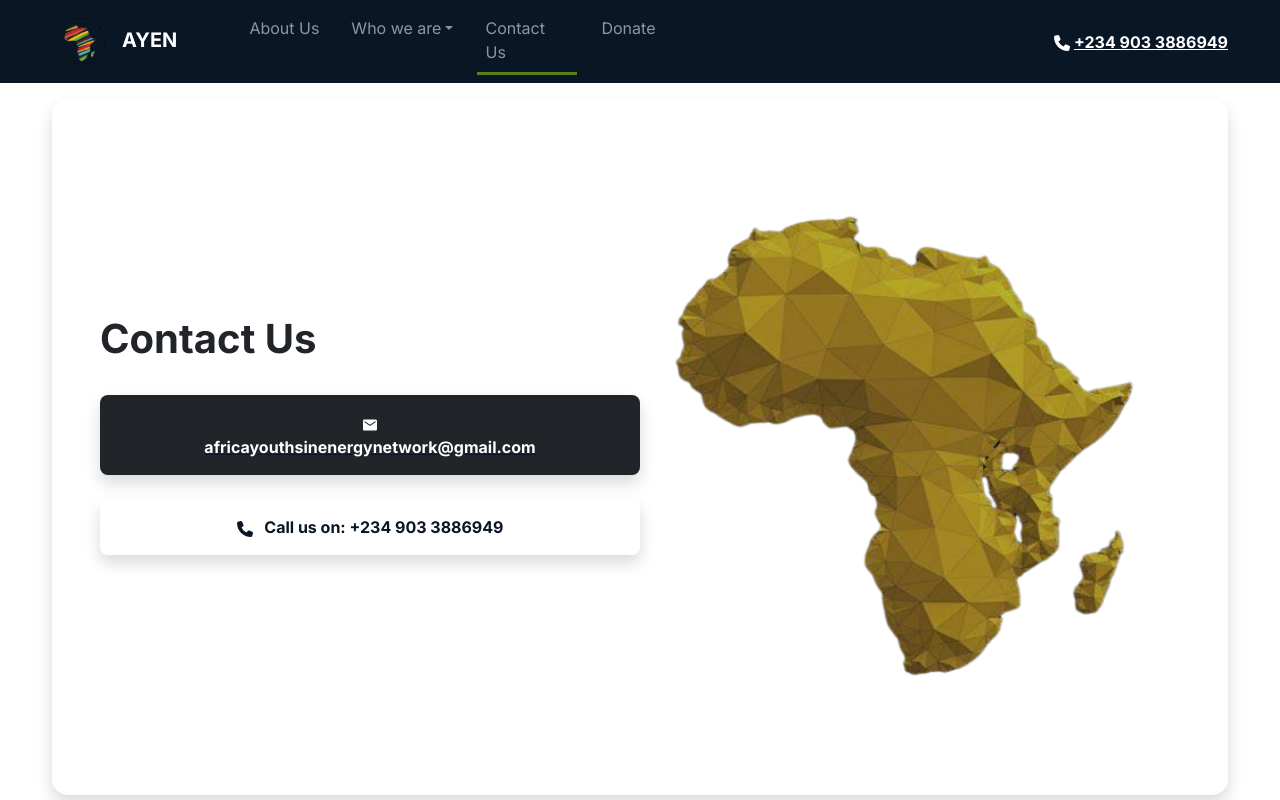
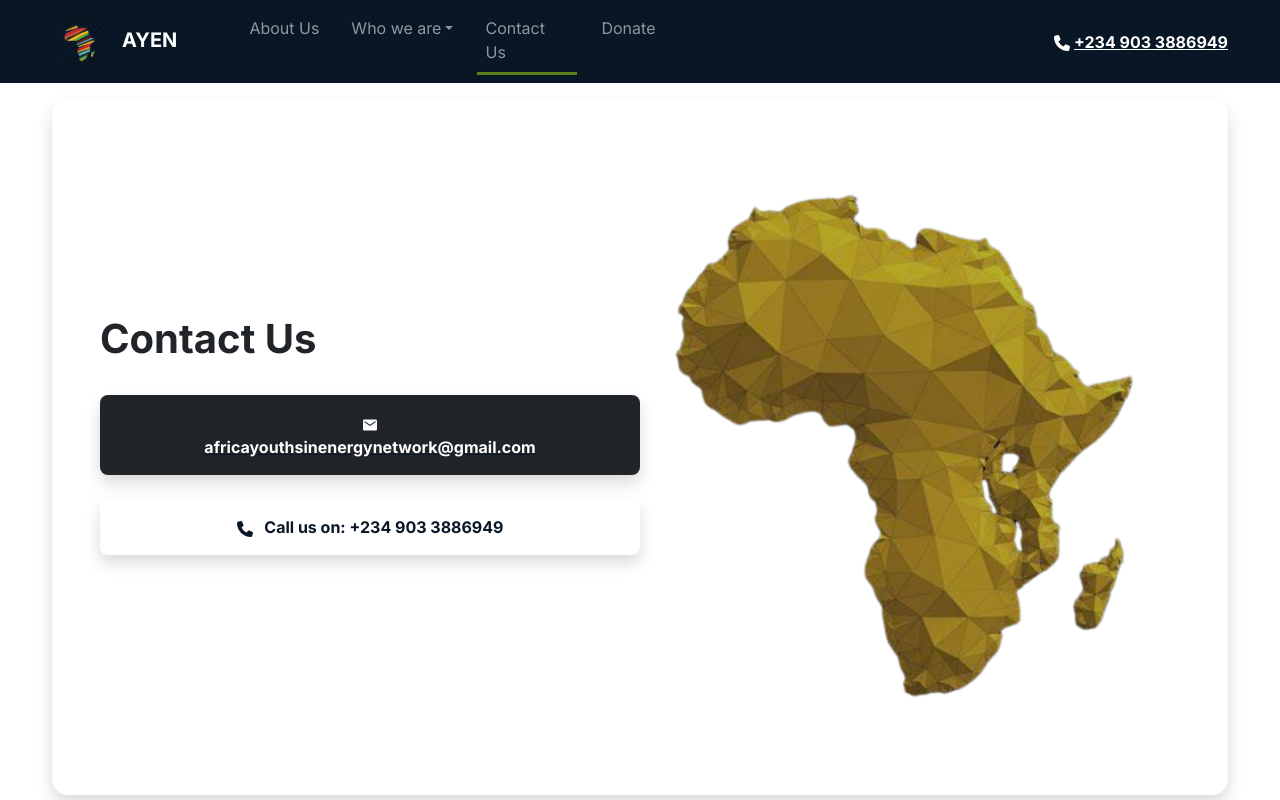
Before and after one commit to OptimusQuidFacit/Ayen, a Next.js app: page /contact in a window 1280 px wide. Shown: the top 800 px of the page. Built offline with nearby package versions, Linux system fonts and the light colour scheme.

Commit message:
adjusting map in contact page

```diff
--- a/src/app/contact/contact.module.css
+++ b/src/app/contact/contact.module.css
@@ -2,6 +2,9 @@
     position: relative;
     flex: 1;
     height: 600px;
+}
+.img{
+    object-fit: cover;
 }
 .container {
     min-height: 75vh;
--- a/src/app/contact/page.jsx
+++ b/src/app/contact/page.jsx
@@ -32,7 +32,7 @@ const page = () => {
                     </div>
                 </div>
                 <div className={`${styles.imgContainer}`}>
-                    <Image src={`/africa.png`} fill alt="A map of Africa which shows the organization is based in Africa"/>
+                    <Image className={styles.img} src={`/africa.png`} fill alt="A map of Africa which shows the organization is based in Africa"/>
                 </div>
             </section>
 
--- a/src/app/page.jsx
+++ b/src/app/page.jsx
@@ -14,7 +14,7 @@ const Home = () => {
     <div className={`${styles.wrapper} container`}>
       <header>
         <div className={`${styles.imgContainer}`}>
-          <Image className="rounded-3" src='/plug.jpg' fill alt="Photo depicting energy"/>
+          <Image className={`rounded-3 ${'styles.img'}`} src='/plug.jpg' fill alt="Photo depicting energy"/>
           <div className={`${styles.textContainer}`}>
             {/* <div className={styles.logoContainer}>
               <Image fill src={`/ayenlogo.png`} alt="AYEN logo"/>
--- a/src/components/slider/slider.module.css
+++ b/src/components/slider/slider.module.css
@@ -21,6 +21,7 @@
     filter: brightness(100%);
     color: white;
     transition: transform 2s ease-in-out;
+    transition-delay: 2s;
 }
 .active{
     transform: translate(-50%, -50%);
```
